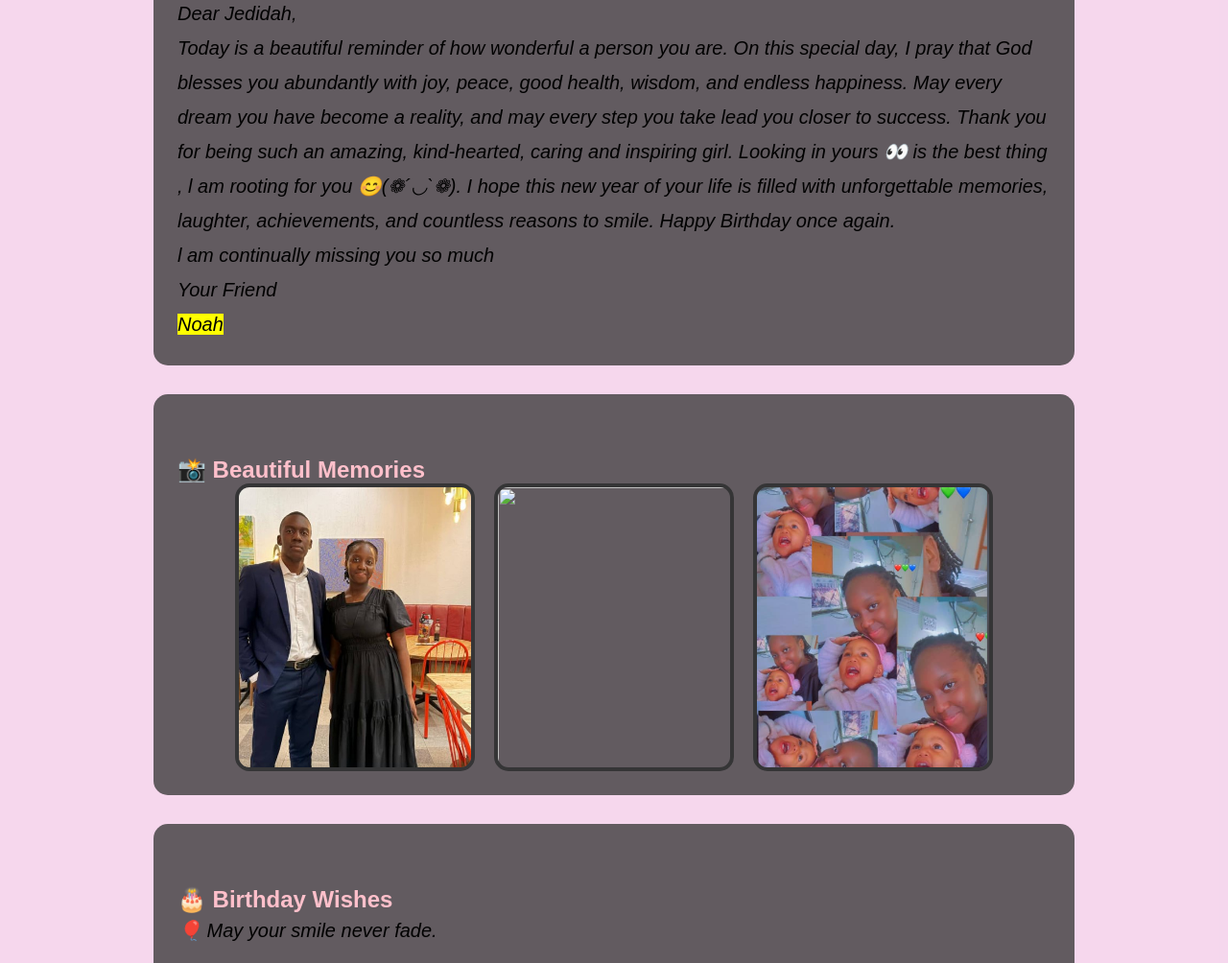
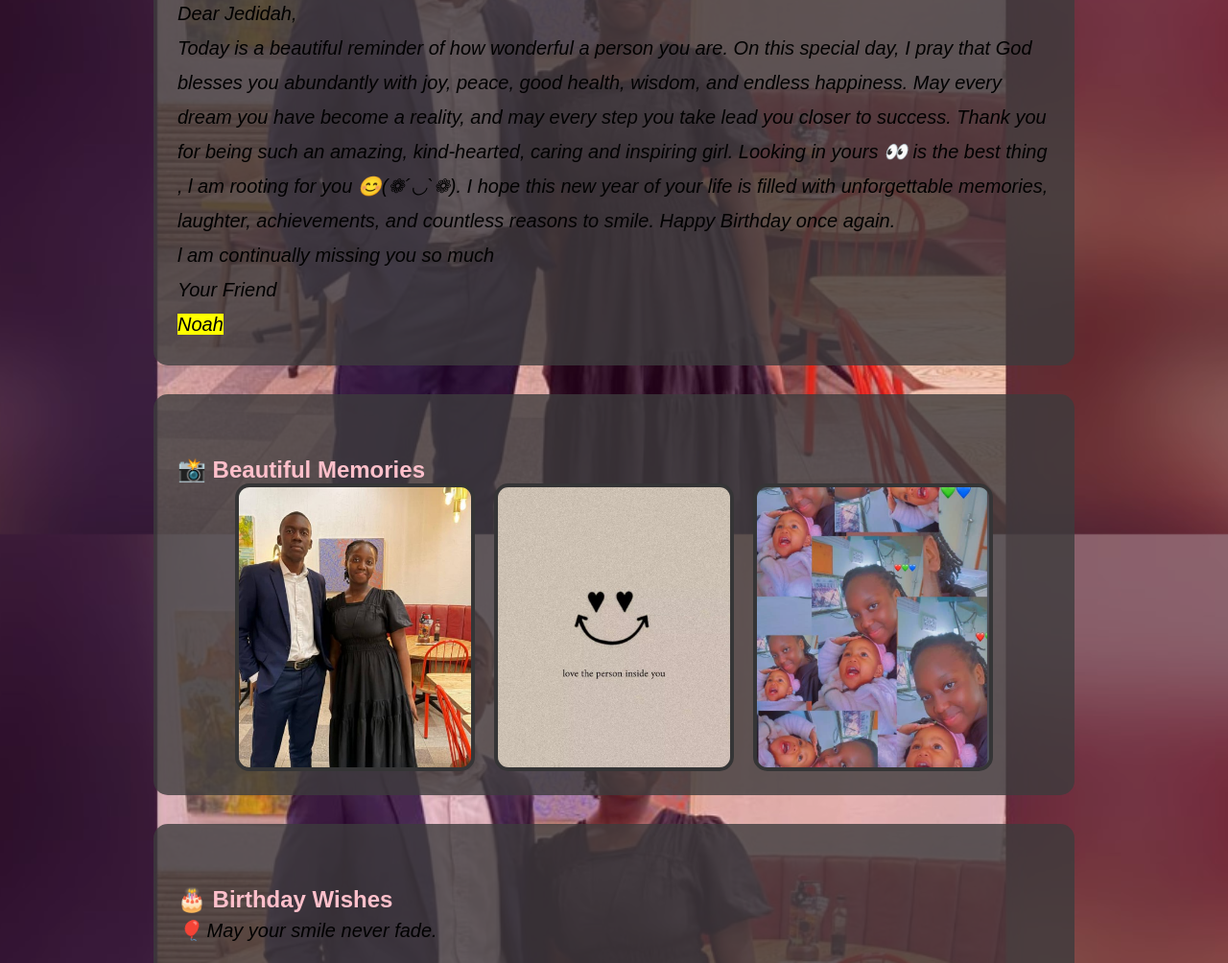
Before and after one commit to noah2009-lgtm/jedida, a plain HTML site: page index.html in a window 1280 px wide. Shown: the part 243-1247 px from the top of the page at 96% size. Drawn offline with Linux system fonts and the light colour scheme; files whose address does not match are found by name.

Commit message:
Fix image and audio file paths to use GitHub URLs instead of local paths

```diff
--- a/index.html
+++ b/index.html
@@ -1,4 +1,4 @@
-    <!DOCTYPE html>
+<!DOCTYPE html>
 <html lang="en">
 <head>
 <meta charset="UTF-8">
@@ -15,7 +15,7 @@
 
 body{
     font-family:Arial, sans-serif;
-    background:url("file:///C:/Users/HomePC/Desktop/webpages/jedidah%20.jpg">) no-repeat center center fixed;
+    background:url("https://raw.githubusercontent.com/noah2009-lgtm/jedida/main/jedidah%20.jpg") no-repeat center center fixed;
     background-size:cover;
     color:rgb(0, 0, 0);
 }
@@ -131,11 +131,9 @@ Your Friend <br>
 
 <div class="gallery">
 
-<img src="file:///C:/Users/HomePC/Desktop/webpages/jedidah%20.jpg">
-<img src="file:///C:/Users/HomePC/Desktop/WhatsApp/e6852875f69e1d0a6cdcbc28b12d92db.jpg">
-<img src="file:///C:/Users/HomePC/Desktop/webpages/jedi.png">
-
-
+<img src="https://raw.githubusercontent.com/noah2009-lgtm/jedida/main/jedidah%20.jpg">
+<img src="https://raw.githubusercontent.com/noah2009-lgtm/jedida/main/51c2ba26f407ab06768d1d7f8ec3f8a6.jpg">
+<img src="https://raw.githubusercontent.com/noah2009-lgtm/jedida/main/jedi.png">
 
 </div>
 
@@ -184,7 +182,7 @@ plans to give you hope and a future."
 Click the button below.<br>
 <audio controls>
     <source
-    src="file:///C:/Users/HomePC/Desktop/webpages/Chik%C3%A9%20&%20Simi%20%E2%80%93%20Running%20(To%20You)%20[Official%20Video]%20[9DpejbEJ5Gs].mp3"
+    src="https://raw.githubusercontent.com/noah2009-lgtm/jedida/main/Chik%C3%A9%20%26%20Simi%20%E2%80%93%20Running%20(To%20You)%20%5BOfficial%20Video%5D%20%5B9DpejbEJ5Gs%5D.mp3"
     type="audio/mp3"
 
 </audio>
@@ -213,7 +211,7 @@ Click the button below.<br>
 
 function birthday(){
 
-alert("🎉 Happy Birthday Jedidah! 🎂\n\n There is something I've always wanted to tell Honestly deep down in my heart I find a part that wants to create a special and closer bond than we already have, I love you more than a friend frlls . ");
+alert("🎉 Happy Birthday Jedidah! 🎂\n\n There is something I've always wanted to tell Honestly deep down in my heart I find a part that wants to create a special and closer bond than we already h[...]
 
 }
 
```
